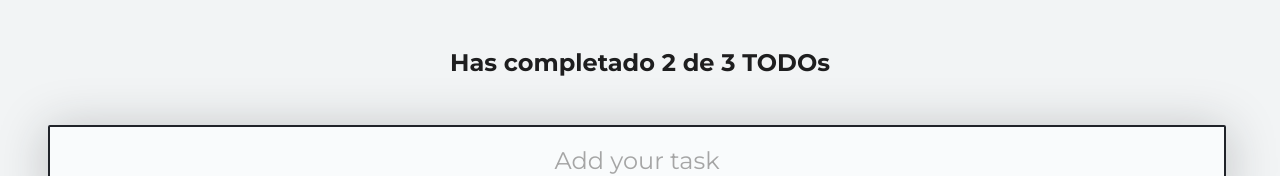
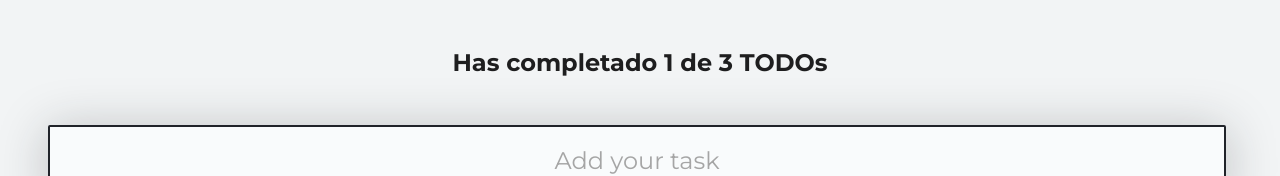
Before and after one commit to Dans182/todomachine, a React (Create React App) app: page / in a window 1280 px wide. Shown: the top 176 px of the page. Built offline with nearby package versions, Linux system fonts and the light colour scheme.

Commit message:
Added todos completed and todos total in title of app

```diff
--- a/src/App.js
+++ b/src/App.js
@@ -16,15 +16,13 @@ function App() {
   const [todos, setTodos] = React.useState(defaultTodos);
   const [searchValue, setSearchValue] = useState("");
 
-  const completedTodos = todos.filter(
-    (todo) => (todo.completed == true).length
-  );
-  //const completedTodos = todos.filter((todo) => (!!todo.completed).length);
+  //const completedTodos = todos.filter((todo) => todo.completed == true).length;
+  const completedTodos = todos.filter((todo) => !!todo.completed).length;
   const totalTodos = todos.length;
 
   return (
     <>
-      <TodoCounter />
+      <TodoCounter total={totalTodos} completed={completedTodos} />
       <TodoSearch searchValue={searchValue} setSearchValue={setSearchValue} />
       <TodoList>
         {todos.map((todo) => (
--- a/src/components/TodoCounter.jsx
+++ b/src/components/TodoCounter.jsx
@@ -6,10 +6,14 @@ import "./TodoCounter.css";
 //   backgroundColor: "yellow"
 // }
 
-function TodoCounter() {
+function TodoCounter({ total, completed }) {
+  // function TodoCounter(props) {
+  //  const {total, completed} = props;
   return (
     <>
-      <h2 className="TodoCounter">Has completado 2 de 3 TODOs</h2>
+      <h2 className="TodoCounter">
+        Has completado {completed} de {total} TODOs
+      </h2>
     </>
   );
 }
```
